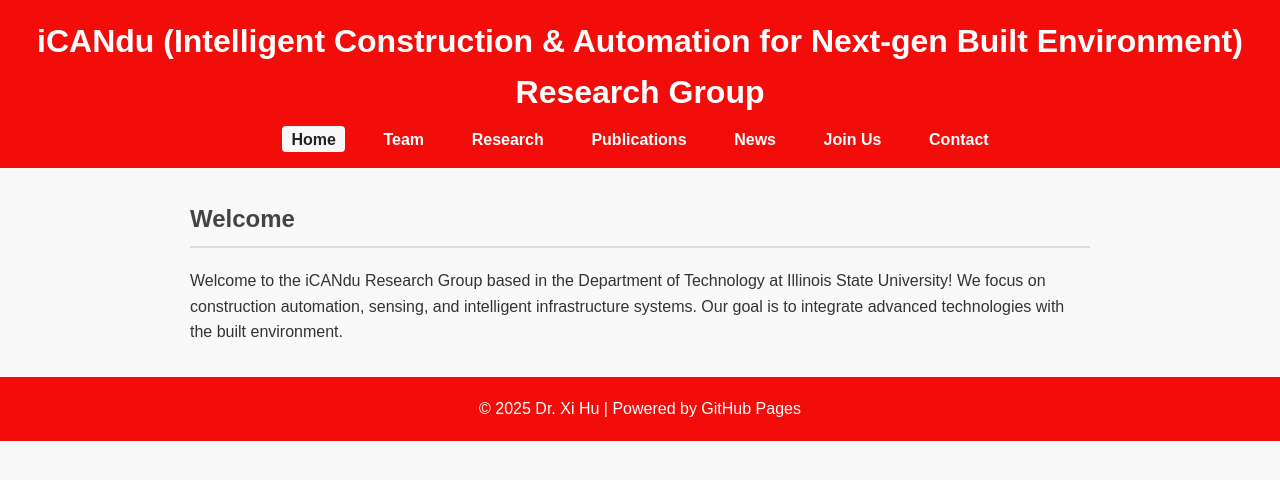
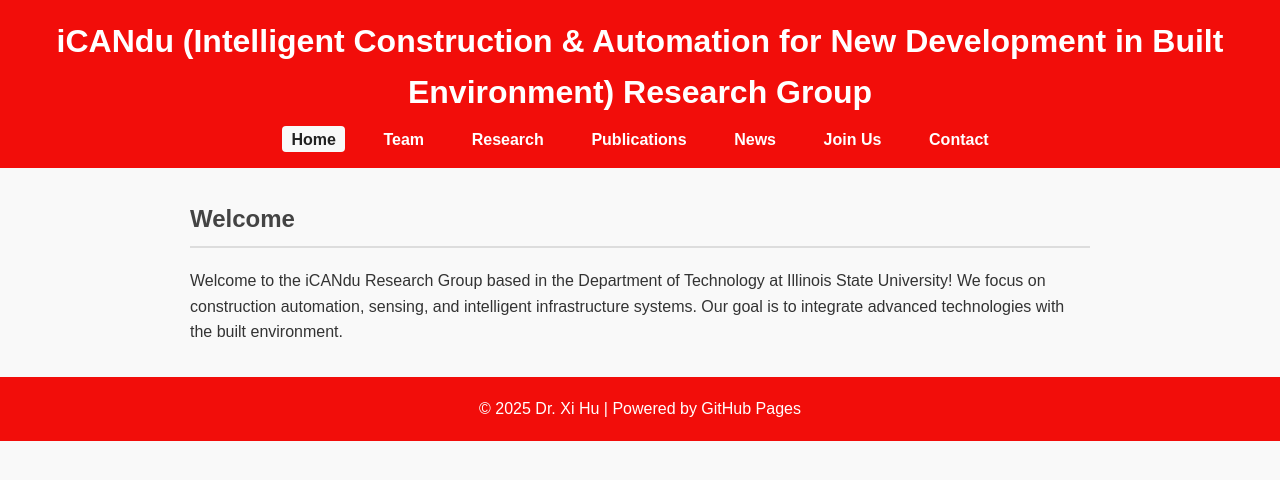
Before and after one commit to xhu29/CAICI, a plain HTML site: page index.html in a window 1280 px wide. Drawn offline with Linux system fonts and the light colour scheme.

Commit message:
Update index.html

```diff
--- a/index.html
+++ b/index.html
@@ -8,7 +8,7 @@
 </head>
 <body>
   <header>
-    <h1>iCANdu (Intelligent Construction & Automation for Next-gen Built Environment) Research Group</h1>
+    <h1>iCANdu (Intelligent Construction & Automation for New Development in Built Environment) Research Group</h1>
     <nav>
       <a href="index.html" class="active">Home</a>
       <a href="team.html">Team</a>
```
